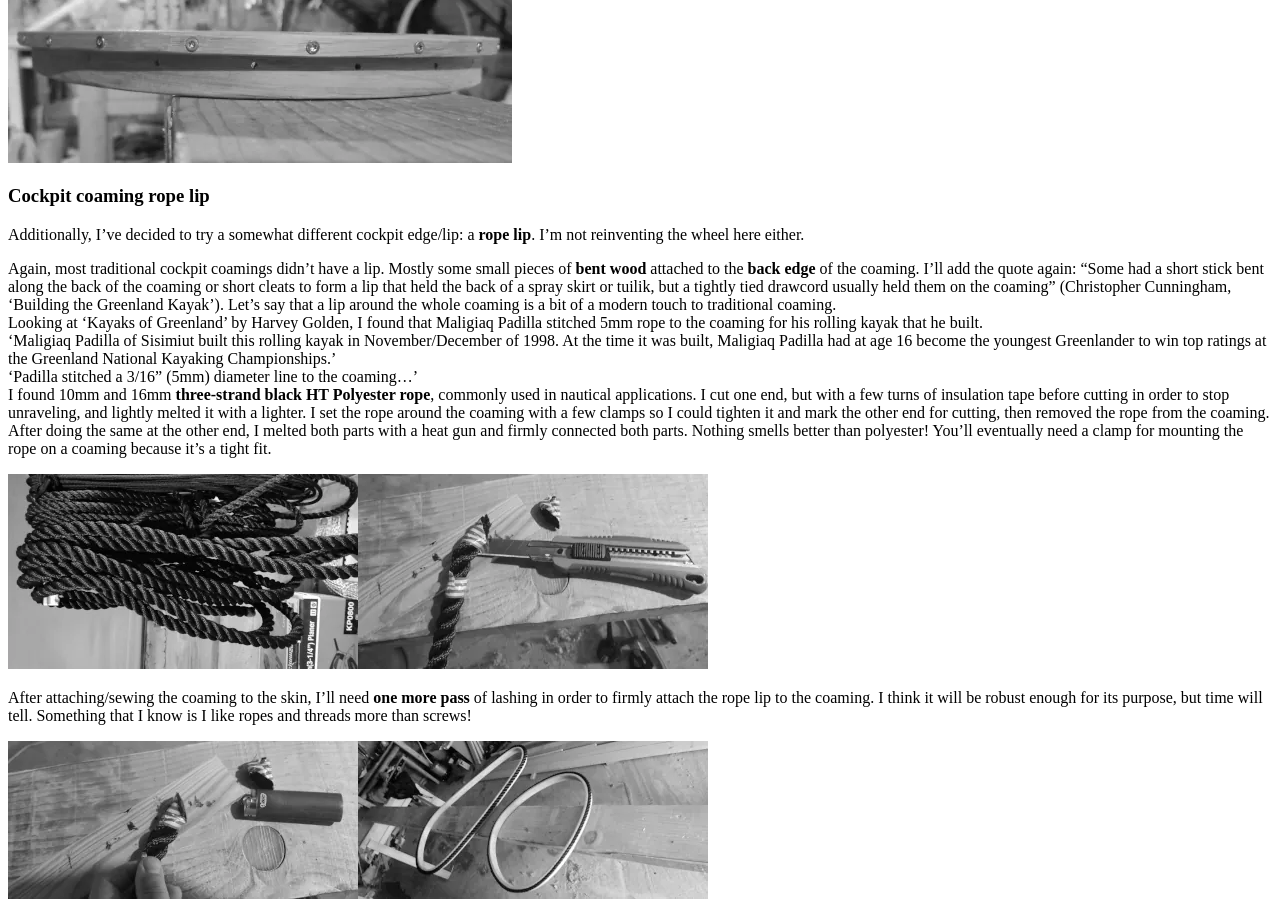
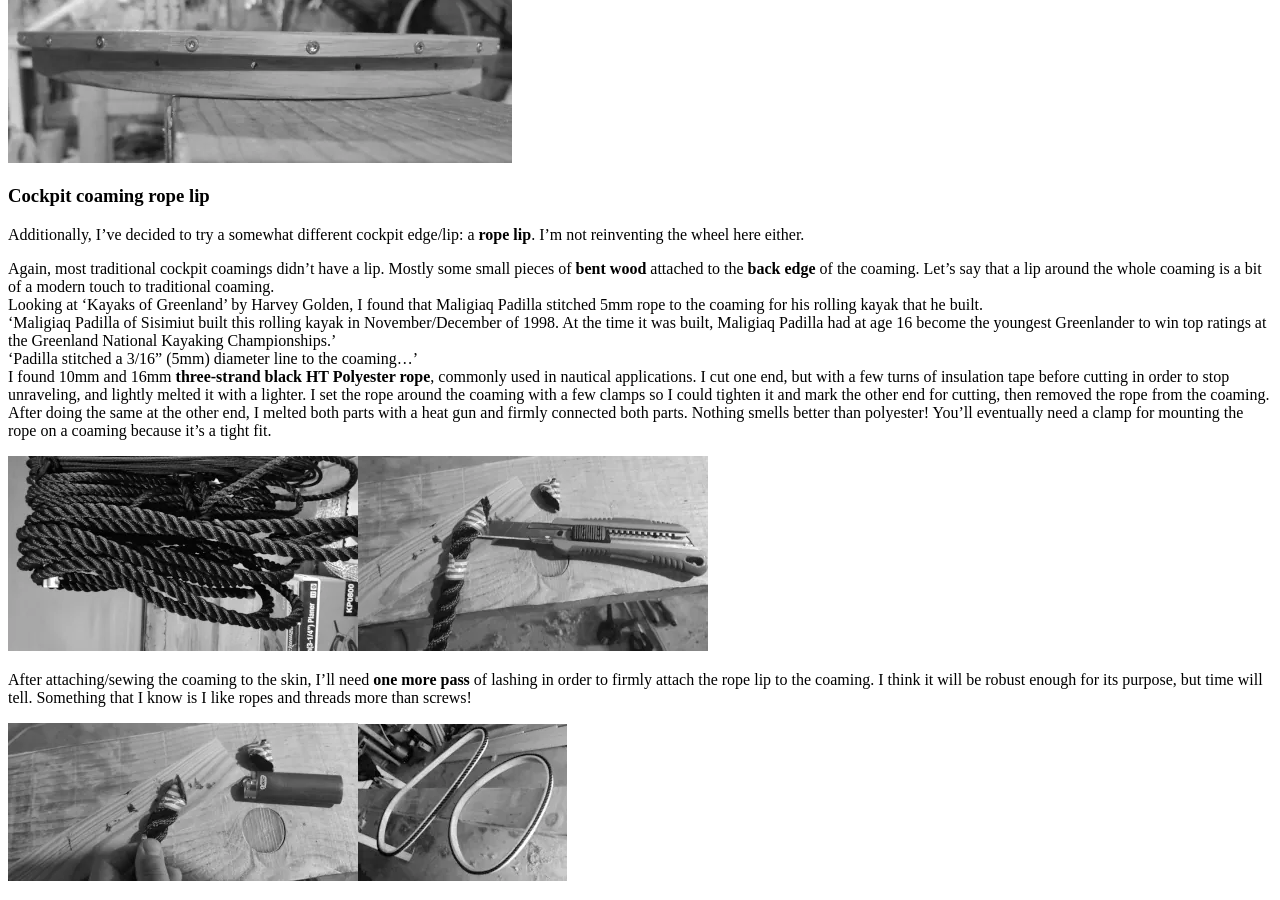
Before and after one commit to marjanbonus/marjanbonus.github.io, a Jekyll site: the page built from _posts/2025-09-08-cockpit-coaming-update.markdown, in a window 1280 px wide and 900 px high, scrolled down 874 px. Built offline with Jekyll 4.4.1, drawn with Linux system fonts in a browser that asks for light colours.

Commit message:
Update post

```diff
--- a/_posts/2025-09-08-cockpit-coaming-update.markdown
+++ b/_posts/2025-09-08-cockpit-coaming-update.markdown
@@ -28,7 +28,7 @@
 
 Additionally, I've decided to try a somewhat different cockpit edge/lip: a <strong>rope lip</strong>. I'm not reinventing the wheel here either.
 
-Again, most traditional cockpit coamings didn't have a lip. Mostly some small pieces of <strong>bent wood</strong> attached to the <strong>back edge</strong> of the coaming. I'll add the quote again: "Some had a short stick bent along the back of the coaming or short cleats to form a lip that held the back of a spray skirt or tuilik, but a tightly tied drawcord usually held them on the coaming" (Christopher Cunningham, 'Building the Greenland Kayak'). Let's say that a lip around the whole coaming is a bit of a modern touch to traditional coaming.
+Again, most traditional cockpit coamings didn't have a lip. Mostly some small pieces of <strong>bent wood</strong> attached to the <strong>back edge</strong> of the coaming. Let's say that a lip around the whole coaming is a bit of a modern touch to traditional coaming.
 Looking at 'Kayaks of Greenland' by Harvey Golden, I found that Maligiaq Padilla stitched 5mm rope to the coaming for his rolling kayak that he built.
 'Maligiaq Padilla of Sisimiut built this rolling kayak in November/December of 1998. At the time it was built, Maligiaq Padilla had at age 16 become the youngest Greenlander to win top ratings at the Greenland National Kayaking Championships.'
 'Padilla stitched a 3/16" (5mm) diameter line to the coaming…'
@@ -39,7 +39,7 @@
 
 After attaching/sewing the coaming to the skin, I'll need <strong>one more pass</strong> of lashing in order to firmly attach the rope lip to the coaming. I think it will be robust enough for its purpose, but time will tell. Something that I know is I like ropes and threads more than screws!
 
-[![rope_end_melt](/assets/images/posts/greenland-coaming-update/rope_end_melt_s.webp)](/assets/images/posts/greenland-coaming-update/rope_end_melt.webp){:data-fslightbox="gallery4"}[![rope_lip](/assets/images/posts/greenland-coaming-update/rope_lip_s.webp)](/assets/images/posts/greenland-coaming-update/rope_lip.webp){:data-fslightbox="gallery4"}
+[![rope_end_melt](/assets/images/posts/greenland-coaming-update/rope_end_melt_s.webp)](/assets/images/posts/greenland-coaming-update/rope_end_melt.webp){:data-fslightbox="gallery4"}[![rope_lip](/assets/images/posts/greenland-coaming-update/coaming_rope_lip_s.webp)](/assets/images/posts/greenland-coaming-update/coaming_rope_lip.webp){:data-fslightbox="gallery4"}
 {: .post-gallery .two}
 
 I must say it looks nice to me, so I know what I'll use in my next kayak build for a coaming lip. ;)
```
Also changed, not shown: assets/images/posts/greenland-coaming-update/coaming_rope_lip.webp (added), assets/images/posts/greenland-coaming-update/coaming_rope_lip_s.webp (added), assets/images/posts/greenland-coaming-update/rope_lip.webp (deleted), assets/images/posts/greenland-coaming-update/rope_lip_s.webp (deleted).
